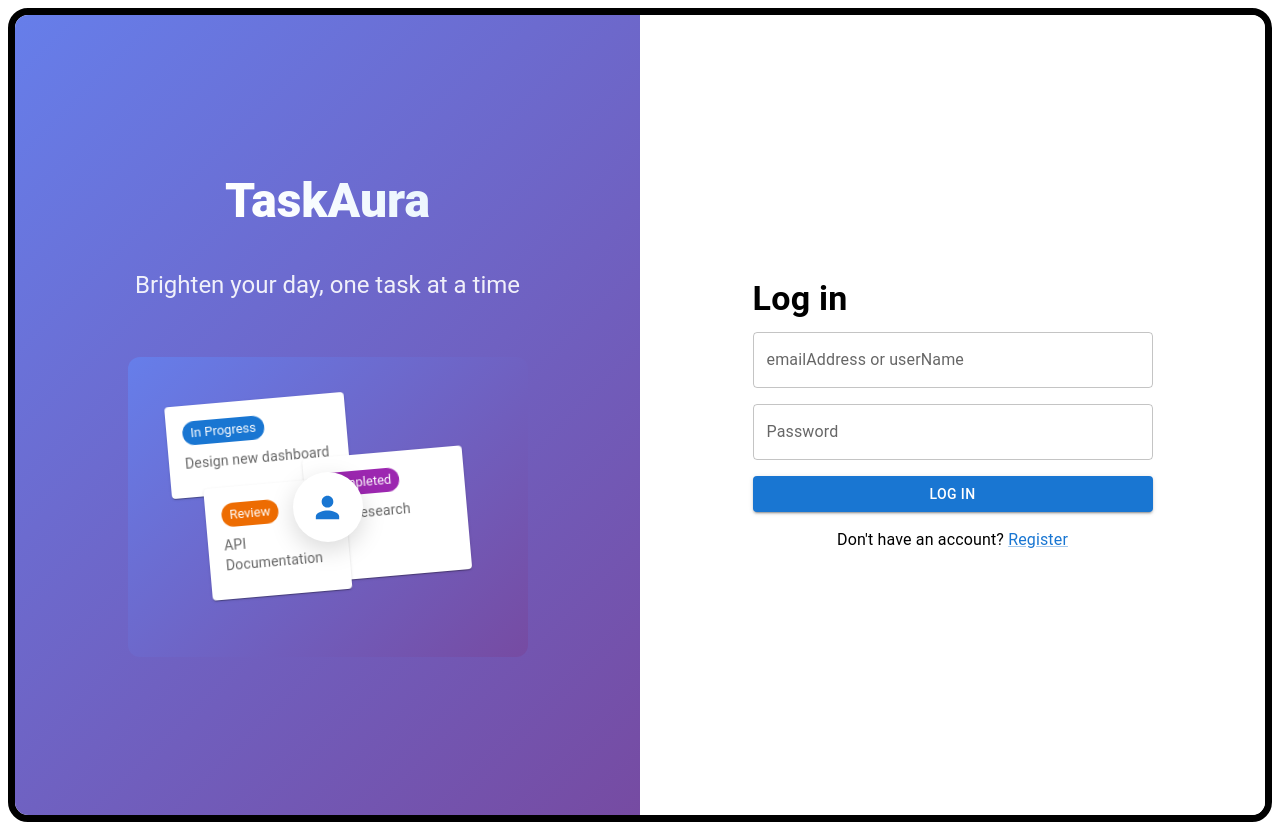
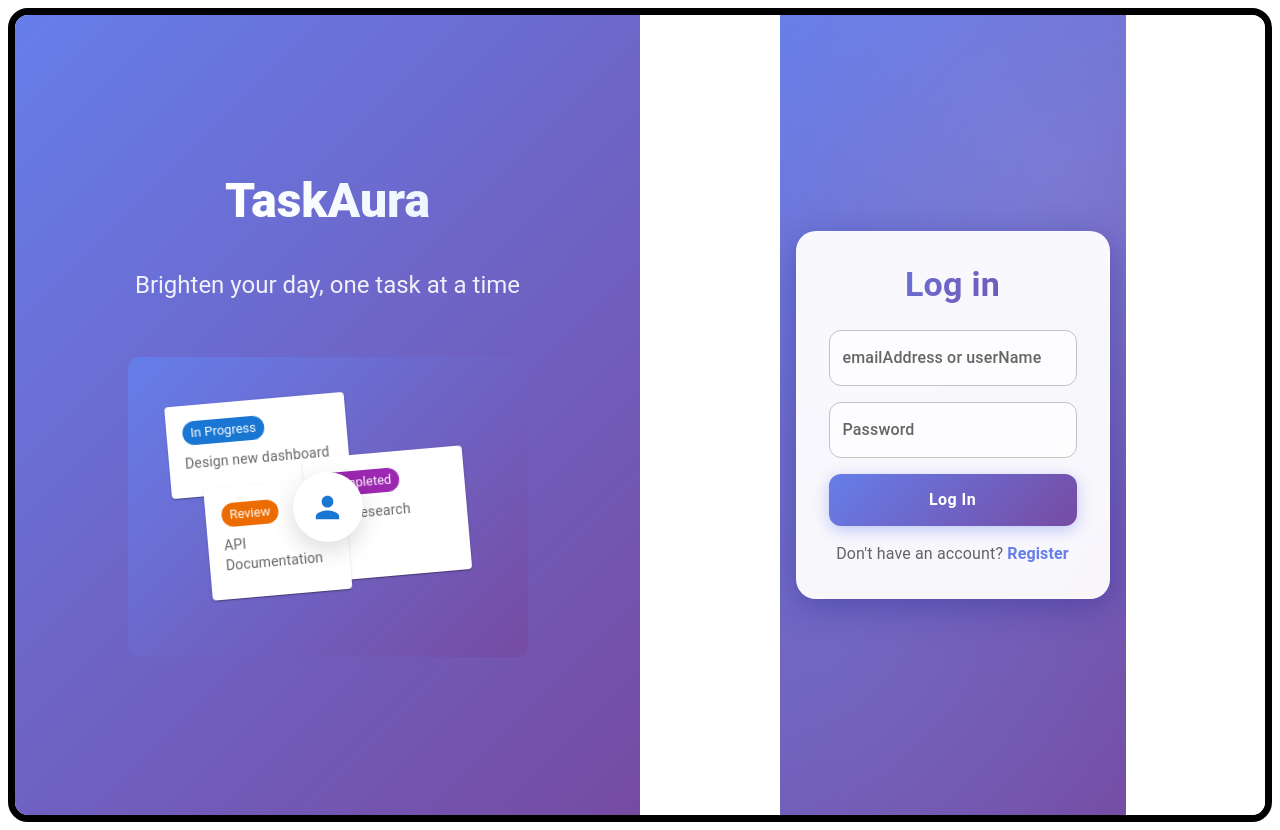
Before and after one commit to lucydavid003/Tasky-frontend, a React (Vite) app: page / in a window 1280 px wide. Built offline with nearby package versions, Linux system fonts and the light colour scheme.

Commit message:
improved my ui interface

```diff
--- a/src/Pages/Login.tsx
+++ b/src/Pages/Login.tsx
@@ -14,6 +14,106 @@ import { useMutation } from "@tanstack/react-query";
 import axiosInstance from "../api/axios";
 import axios from "axios";
 import useUser from "../Store/userStore";
+import { styled } from "@mui/material/styles";
+
+
+const GradientBackground = styled(Box)(() => ({
+  background: "linear-gradient(135deg, #667eea 0%, #764ba2 100%)",
+  minHeight: "100vh",
+  display: "flex",
+  alignItems: "center",
+  justifyContent: "center",
+  padding: "16px",
+  position: "relative",
+  overflow: "hidden",
+  "&::before": {
+    content: '""',
+    position: "absolute",
+    top: 0,
+    left: 0,
+    right: 0,
+    bottom: 0,
+    background: `
+      radial-gradient(circle at 20% 80%, rgba(120, 119, 198, 0.3) 0%, transparent 50%),
+      radial-gradient(circle at 80% 20%, rgba(255, 255, 255, 0.1) 0%, transparent 50%),
+      radial-gradient(circle at 40% 40%, rgba(120, 119, 198, 0.2) 0%, transparent 50%)
+    `,
+    pointerEvents: "none",
+  },
+}));
+
+
+const StyledContainer = styled(Box)(() => ({
+  width: "100%",
+  maxWidth: 400,
+  padding: "32px",
+  backgroundColor: "rgba(255, 255, 255, 0.95)",
+  backdropFilter: "blur(20px)",
+  borderRadius: "20px",
+  boxShadow: "0 8px 32px 0 rgba(31, 38, 135, 0.37)",
+  border: "1px solid rgba(255, 255, 255, 0.18)",
+  position: "relative",
+  zIndex: 1,
+}));
+
+
+const StyledTextField = styled(TextField)(() => ({
+  "& .MuiOutlinedInput-root": {
+    borderRadius: "12px",
+    backgroundColor: "rgba(255, 255, 255, 0.8)",
+    transition: "all 0.3s ease",
+    "&:hover": {
+      backgroundColor: "rgba(255, 255, 255, 0.9)",
+      transform: "translateY(-1px)",
+      boxShadow: "0 2px 8px rgba(0, 0, 0, 0.1)",
+    },
+    "&.Mui-focused": {
+      backgroundColor: "rgba(255, 255, 255, 1)",
+      transform: "translateY(-1px)",
+      boxShadow: "0 4px 12px rgba(102, 126, 234, 0.3)",
+      "& .MuiOutlinedInput-notchedOutline": {
+        borderColor: "#667eea",
+        borderWidth: "2px",
+      },
+    },
+  },
+  "& .MuiInputLabel-root": {
+    fontWeight: 500,
+    "&.Mui-focused": {
+      color: "#667eea",
+    },
+  },
+}));
+
+
+const StyledButton = styled(Button)(() => ({
+  borderRadius: "12px",
+  padding: "12px 24px",
+  fontSize: "16px",
+  fontWeight: 600,
+  textTransform: "none",
+  background: "linear-gradient(135deg, #667eea 0%, #764ba2 100%)",
+  boxShadow: "0 4px 15px rgba(102, 126, 234, 0.4)",
+  transition: "all 0.3s ease",
+  "&:hover": {
+    transform: "translateY(-2px)",
+    boxShadow: "0 6px 20px rgba(102, 126, 234, 0.6)",
+    background: "linear-gradient(135deg, #5a6fd8 0%, #6a4190 100%)",
+  },
+  "&:disabled": {
+    background: "rgba(102, 126, 234, 0.5)",
+    transform: "none",
+    boxShadow: "none",
+  },
+}));
+
+
+const StyledAlert = styled(Alert)(() => ({
+  borderRadius: "12px",
+  "& .MuiAlert-icon": {
+    alignItems: "center",
+  },
+}));
 
 interface LoginDetails {
   identifier: string;
@@ -53,20 +153,37 @@ function Login() {
   }
 
   return (
-    <Box width="100%" maxWidth={400}>
-      <Typography variant="h4" fontWeight={600} gutterBottom>
+    <GradientBackground>
+      <StyledContainer>
+        <Typography
+          variant="h4"
+          fontWeight={700}
+          gutterBottom
+          sx={{
+            textAlign: "center",
+            background: "linear-gradient(135deg, #667eea 0%, #764ba2 100%)",
+            backgroundClip: "text",
+            WebkitBackgroundClip: "text",
+            WebkitTextFillColor: "transparent",
+            marginBottom: 3,
+          }}
+        >
           Log in
         </Typography>
         <Stack spacing={2}>
-        {formError && <Alert severity="error"> {formError}</Alert>}
-        <TextField
+          {formError && (
+            <StyledAlert severity="error">
+              {formError}
+            </StyledAlert>
+          )}
+          <StyledTextField
             label="emailAddress or userName"
             fullWidth
             margin="normal"
             value={identifier}
             onChange={(e) => setIdentifier(e.target.value)}
           />
-        <TextField
+          <StyledTextField
             label="Password"
             type="password"
             fullWidth
@@ -75,24 +192,40 @@ function Login() {
             onChange={(e) => setPassword(e.target.value)}
           />
 
-        <Button
+          <StyledButton
             variant="contained"
             color="primary"
             fullWidth
             sx={{ mt: 2 }}
             onClick={handleLogin}
-          loading={isPending}
+            disabled={isPending}
           >
-          Log In
-        </Button>
+            {isPending ? "Logging In..." : "Log In"}
+          </StyledButton>
         </Stack>
-      <Typography textAlign="center" mt={2}>
+        <Typography
+          textAlign="center"
+          mt={2}
+          sx={{ color: "text.secondary" }}
+        >
           Don't have an account?{" "}
-        <MuiLink component={Link} to="/register">
+          <MuiLink
+            component={Link}
+            to="/register"
+            sx={{
+              color: "#667eea",
+              fontWeight: 600,
+              textDecoration: "none",
+              "&:hover": {
+                textDecoration: "underline",
+              },
+            }}
+          >
             Register
           </MuiLink>
         </Typography>
-    </Box>
+      </StyledContainer>
+    </GradientBackground>
   );
 }
 
--- a/src/Pages/Register.tsx
+++ b/src/Pages/Register.tsx
@@ -7,11 +7,111 @@ import {
   Link as MuiLink,
   Stack,
 } from "@mui/material";
-import { Link,useNavigate } from "react-router-dom";
+import { Link, useNavigate } from "react-router-dom";
 import { useMutation } from "@tanstack/react-query";
 import axios from "axios";
 import { useState } from "react";
 import axiosInstance from "../api/axios";
+import { styled } from "@mui/material/styles";
+
+
+const GradientBackground = styled(Box)(() => ({
+  background: "linear-gradient(135deg, #667eea 0%, #764ba2 100%)",
+  minHeight: "100vh",
+  display: "flex",
+  alignItems: "center",
+  justifyContent: "center",
+  padding: "16px",
+  position: "relative",
+  overflow: "hidden",
+  "&::before": {
+    content: '""',
+    position: "absolute",
+    top: 0,
+    left: 0,
+    right: 0,
+    bottom: 0,
+    background: `
+      radial-gradient(circle at 20% 80%, rgba(120, 119, 198, 0.3) 0%, transparent 50%),
+      radial-gradient(circle at 80% 20%, rgba(255, 255, 255, 0.1) 0%, transparent 50%),
+      radial-gradient(circle at 40% 40%, rgba(120, 119, 198, 0.2) 0%, transparent 50%)
+    `,
+    pointerEvents: "none",
+  },
+}));
+
+
+const StyledContainer = styled(Box)(() => ({
+  width: "100%",
+  maxWidth: 400,
+  padding: "32px",
+  backgroundColor: "rgba(255, 255, 255, 0.95)",
+  backdropFilter: "blur(20px)",
+  borderRadius: "20px",
+  boxShadow: "0 8px 32px 0 rgba(31, 38, 135, 0.37)",
+  border: "1px solid rgba(255, 255, 255, 0.18)",
+  position: "relative",
+  zIndex: 1,
+}));
+
+
+const StyledTextField = styled(TextField)(() => ({
+  "& .MuiOutlinedInput-root": {
+    borderRadius: "12px",
+    backgroundColor: "rgba(255, 255, 255, 0.8)",
+    transition: "all 0.3s ease",
+    "&:hover": {
+      backgroundColor: "rgba(255, 255, 255, 0.9)",
+      transform: "translateY(-1px)",
+      boxShadow: "0 2px 8px rgba(0, 0, 0, 0.1)",
+    },
+    "&.Mui-focused": {
+      backgroundColor: "rgba(255, 255, 255, 1)",
+      transform: "translateY(-1px)",
+      boxShadow: "0 4px 12px rgba(102, 126, 234, 0.3)",
+      "& .MuiOutlinedInput-notchedOutline": {
+        borderColor: "#667eea",
+        borderWidth: "2px",
+      },
+    },
+  },
+  "& .MuiInputLabel-root": {
+    fontWeight: 500,
+    "&.Mui-focused": {
+      color: "#667eea",
+    },
+  },
+}));
+
+
+const StyledButton = styled(Button)(() => ({
+  borderRadius: "12px",
+  padding: "12px 24px",
+  fontSize: "16px",
+  fontWeight: 600,
+  textTransform: "none",
+  background: "linear-gradient(135deg, #667eea 0%, #764ba2 100%)",
+  boxShadow: "0 4px 15px rgba(102, 126, 234, 0.4)",
+  transition: "all 0.3s ease",
+  "&:hover": {
+    transform: "translateY(-2px)",
+    boxShadow: "0 6px 20px rgba(102, 126, 234, 0.6)",
+    background: "linear-gradient(135deg, #5a6fd8 0%, #6a4190 100%)",
+  },
+  "&:disabled": {
+    background: "rgba(102, 126, 234, 0.5)",
+    transform: "none",
+    boxShadow: "none",
+  },
+}));
+
+
+const StyledAlert = styled(Alert)(() => ({
+  borderRadius: "12px",
+  "& .MuiAlert-icon": {
+    alignItems: "center",
+  },
+}));
 
 interface User {
   firstName: string;
@@ -22,6 +122,7 @@ interface User {
 }
 
 function Register() {
+
   const [firstName, setFirstName] = useState("");
   const [lastName, setLastName] = useState("");
   const [userName, setUserName] = useState("");
@@ -29,47 +130,65 @@ function Register() {
   const [password, setPassword] = useState("");
   const [Confirmpassword, setConfPassword] = useState("");
   const [formError, setFormError] = useState("");
-  const  navigate = useNavigate ();
+  const navigate = useNavigate();
+
 
   const { isPending, mutate } = useMutation({
-    mutationKey: ["register -user"],
+    mutationKey: ["register-user"],
     mutationFn: async (newUser: User) => {
-      const response = await axiosInstance.post("auth/register",newUser);
-
+      const response = await axiosInstance.post("auth/register", newUser);
       return response.data;
     },
     onError: (error) => {
       if (axios.isAxiosError(error)) {
-        setFormError (error.response?.data.message);
+        setFormError(error.response?.data.message);
+      } else {
+        setFormError("something went wrong!");
       }
-      else {
-setFormError ("something went wrong!")
-      }
-
     },
     onSuccess: () => {
-    navigate ("/login")
+      navigate("/login");
     }
   });
 
+  // Your original handleSignUp function - unchanged
   function handleSignUp() {
     setFormError("");
     if (password !== Confirmpassword) {
       setFormError("password and confirmpassword must match!");
+      return;
     }
     const newUser = { firstName, lastName, emailAddress, userName, password };
-
     mutate(newUser);
   }
 
   return (
-    <Box width="100%" maxWidth={400}>
-      <Typography variant="h4" fontWeight={600} gutterBottom>
+    <GradientBackground>
+      <StyledContainer>
+        <Typography
+          variant="h4"
+          fontWeight={700}
+          gutterBottom
+          sx={{
+            textAlign: "center",
+            background: "linear-gradient(135deg, #667eea 0%, #764ba2 100%)",
+            backgroundClip: "text",
+            WebkitBackgroundClip: "text",
+            WebkitTextFillColor: "transparent",
+            marginBottom: 3,
+          }}
+        >
           Create Account
         </Typography>
+
         <Stack spacing={2}>
-        {formError && <Alert severity="error"> {formError}</Alert>}
-        <TextField
+          {formError && (
+            <StyledAlert severity="error">
+              {formError}
+            </StyledAlert>
+          )}
+
+          <StyledTextField
             label="firstName"
             type="text"
             fullWidth
@@ -77,7 +196,8 @@ setFormError ("something went wrong!")
             value={firstName}
             onChange={(e) => setFirstName(e.target.value)}
           />
-        <TextField
+
+          <StyledTextField
             label="lastName"
             type="text"
             fullWidth
@@ -85,23 +205,26 @@ setFormError ("something went wrong!")
             value={lastName}
             onChange={(e) => setLastName(e.target.value)}
           />
-        <TextField
+
+          <StyledTextField
             label="emailAddress"
+            type="text"
+            fullWidth
+            margin="normal"
+            value={emailAddress}
+            onChange={(e) => setEmailAddress(e.target.value)}
+          />
+
+          <StyledTextField
+            label="userName"
             type="text"
             fullWidth
             margin="normal"
             value={userName}
             onChange={(e) => setUserName(e.target.value)}
           />
-        <TextField
-          label="userName"
-          type="text"
-          fullWidth
-          margin="normal"
-          value={emailAddress}
-          onChange={(e) => setEmailAddress(e.target.value)}
-        />
-        <TextField
+
+          <StyledTextField
             label="password"
             type="password"
             fullWidth
@@ -110,32 +233,50 @@ setFormError ("something went wrong!")
             onChange={(e) => setPassword(e.target.value)}
           />
 
-        <TextField
-          label=" Confirm password"
-          type=" Confpassword"
+          <StyledTextField
+            label="Confirm password"
+            type="password"
             fullWidth
             margin="normal"
             value={Confirmpassword}
             onChange={(e) => setConfPassword(e.target.value)}
           />
-        <Button
+
+          <StyledButton
             variant="contained"
             color="primary"
             fullWidth
             sx={{ mt: 2 }}
             onClick={handleSignUp}
-          loading={isPending}
+            disabled={isPending}
           >
-          Register
-        </Button>
+            {isPending ? "Creating Account..." : "REGISTER"}
+          </StyledButton>
         </Stack>
-      <Typography textAlign="center" mt={2}>
+
+        <Typography
+          textAlign="center"
+          mt={2}
+          sx={{ color: "text.secondary" }}
+        >
           Already have an account?{" "}
-        <MuiLink component={Link} to="/login">
+          <MuiLink
+            component={Link}
+            to="/login"
+            sx={{
+              color: "#667eea",
+              fontWeight: 600,
+              textDecoration: "none",
+              "&:hover": {
+                textDecoration: "underline",
+              },
+            }}
+          >
             Log In
           </MuiLink>
         </Typography>
-    </Box>
+      </StyledContainer>
+    </GradientBackground>
   );
 }
 
```
Also changed, not shown: src/Pages/Landing.tsx (line endings or trailing spaces). Lines whose indentation alone changed are shown as unchanged.
